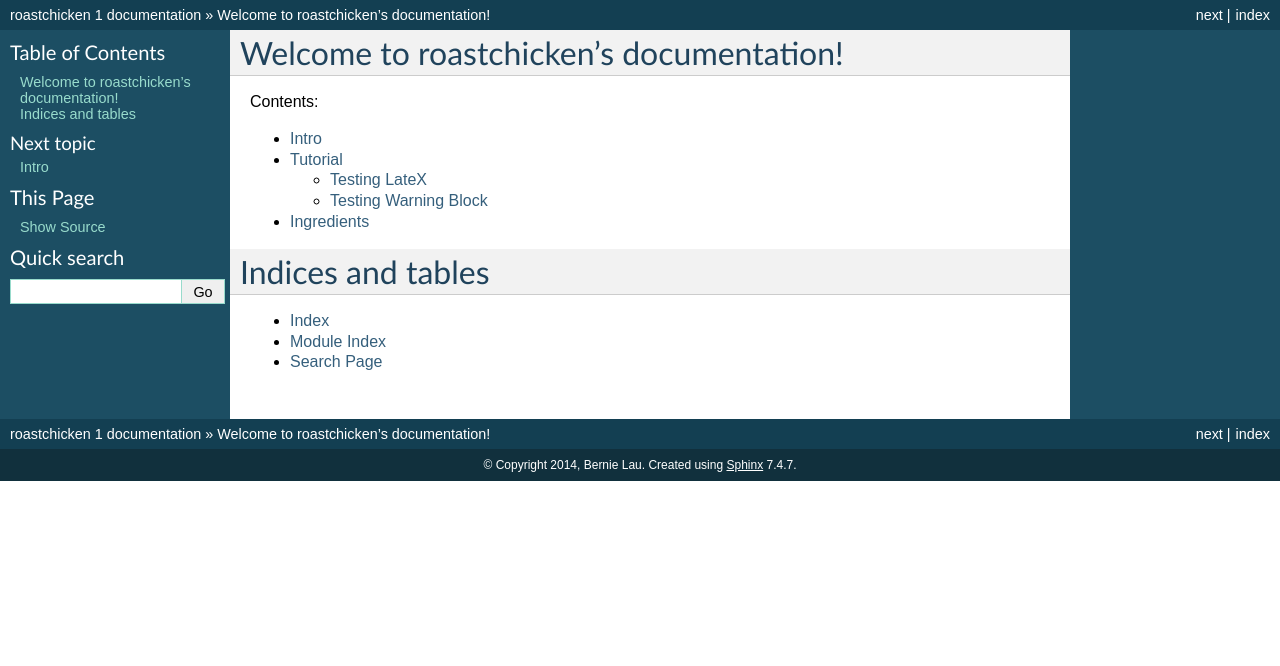
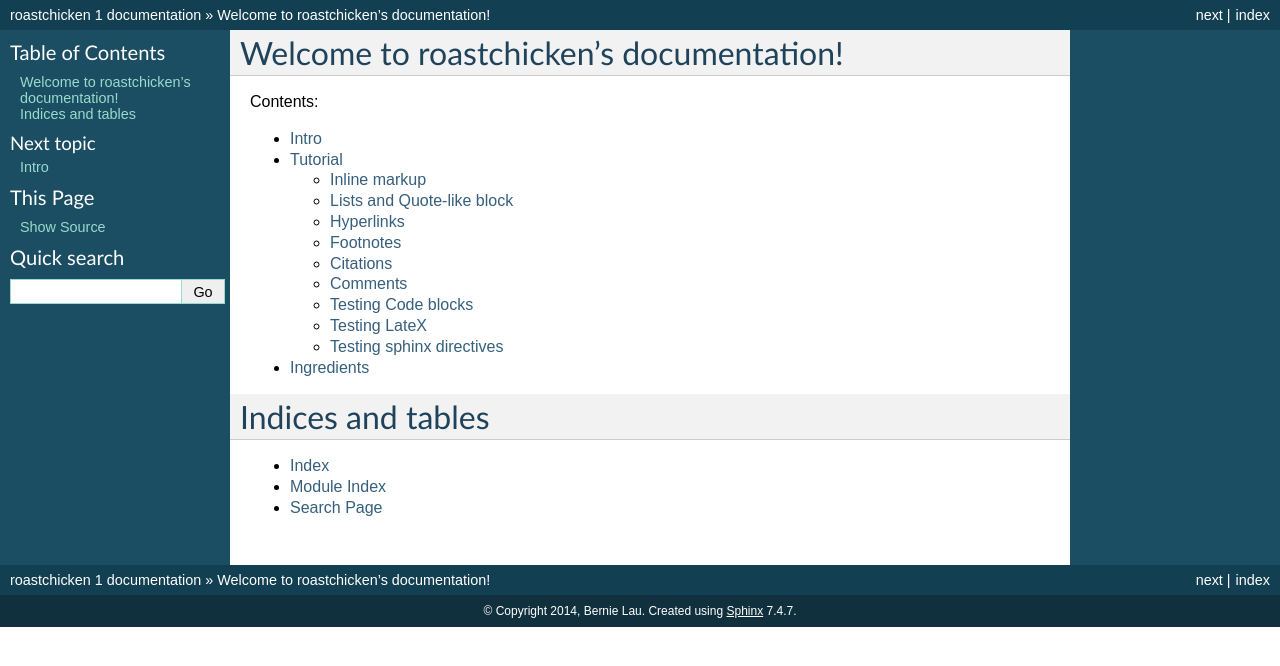
Before and after one commit to launerbie/roastchicken, a Sphinx documentation site: the page built from docs/source/index.rst, in a window 1280 px wide. Shown: the top 666 px of the page. Built offline with Sphinx 7.4.7, drawn with Linux system fonts in a browser that asks for light colours; formulas are drawn with MathJax 3; some of the changed lines change nothing that is shown.

Commit message:
add example sphinx directives

```diff
--- a/docs/source/tutorial.rst
+++ b/docs/source/tutorial.rst
@@ -2,7 +2,112 @@
 Tutorial
 --------
 
-A short tutorial on using roastchicken.
+Trying out some Sphinx directives:
+
+Inline markup
+"""""""""""""
+text
+*text*
+**text**
+``text``
+
+:emphasis:`text`
+:strong:`text`
+:literal:`text`
+:subscript:`text`
+:superscript:`text`
+:title-reference:`text`
+
+
+Lists and Quote-like block
+""""""""""""""""""""""""""
+* This is a bulleted list.
+* It has two items, the second
+  item uses two lines.
+
+1. This is a numbered list.
+2. It has two items too.
+
+#. This is a numbered list.
+#. It has two items too.
+
+* this is
+* a list
+
+  * with a nested list
+  * and some subitems
+
+* and here the parent list continues
+
+Hyperlinks
+""""""""""
+This is a paragraph that contains `a link`_.
+
+.. _a link: http://example.com/
+
+#################
+This is a heading
+#################
+
+*****************
+This is a heading
+*****************
+
+=================
+This is a heading
+=================
+
+-----------------
+This is a heading
+-----------------
+
+^^^^^^^^^^^^^^^^^
+This is a heading
+^^^^^^^^^^^^^^^^^
+
+^^^^^^^^^^^^^^^^^
+This is a heading
+^^^^^^^^^^^^^^^^^
+
+"""""""""""""""""
+This is a heading
+"""""""""""""""""
+
+Footnotes
+"""""""""
+Lorem ipsum [#f1]_ dolor sit amet ... [#f2]_
+
+.. rubric:: Footnotes
+
+.. [#f1] Text of the first footnote.
+.. [#f2] Text of the second footnote.
+
+
+Citations
+"""""""""
+Lorem ipsum [Ref]_ dolor sit amet.
+
+.. [Ref] Book or article reference, URL or whatever.
+
+Comments
+""""""""
+..
+     This whole indented block
+   is a comment.
+
+   Still in the comment.
+
+Testing Code blocks
+"""""""""""""""""""
+
+.. code-block:: python
+      :emphasize-lines: 3,5
+
+   def some_function():
+       interesting = False
+       print 'This line is highlighted.'
+       print 'This one is not...'
+       print '...but this one is.'
 
 Example code block::
 
@@ -15,6 +120,13 @@
     recipe.add_ingredients([tomatoes,c])
     recipe.ingredients
     [tomatoes, grated cheese]
+
+.. literalinclude:: example.py
+
+.. code-block:: python
+      :filename: this.py
+
+   print 'Explicit is better than implicit.'
 
 
 Testing LateX
@@ -29,8 +141,54 @@
 
     \int_{0}^{2 \pi}\int_{0}^{\pi}\int_{0}^{R} r^{2} \sin{\left (\theta \right )}\, dr\, d\theta\, d\phi
 
-Testing Warning Block
+
+Testing sphinx directives
 """""""""""""""""""""
 .. warning::
    some warning
    Warning!
+
+.. note::
+   This function is not suitable for sending spam e-mails.
+
+.. seealso::
+
+   Module :py:mod:`zipfile`
+      Documentation of the :py:mod:`zipfile` standard module.
+
+   `GNU tar manual, Basic Tar Format <http://link>`_
+      Documentation for tar archive files, including GNU tar extensions.
+
+.. rubric:: title
+
+.. centered:: LICENSE AGREEMENT
+
+.. hlist::
+      :columns: 3
+
+   * A list of
+   * short items
+   * that should be
+   * displayed
+   * horizontally
+
+.. glossary::
+
+   environment
+      A structure where information about all documents under the root is
+      saved, and used for cross-referencing.  The environment is pickled
+      after the parsing stage, so that successive runs only need to read
+      and parse new and changed documents.
+
+   source directory
+      The directory which, including its subdirectories, contains all
+      source files for one Sphinx project.
+
+.. productionlist::
+      try_stmt: try1_stmt | try2_stmt
+   try1_stmt: "try" ":" `suite`
+            : ("except" [`expression` ["," `target`]] ":" `suite`)+
+            : ["else" ":" `suite`]
+            : ["finally" ":" `suite`]
+   try2_stmt: "try" ":" `suite`
+            : "finally" ":" `suite`
```
